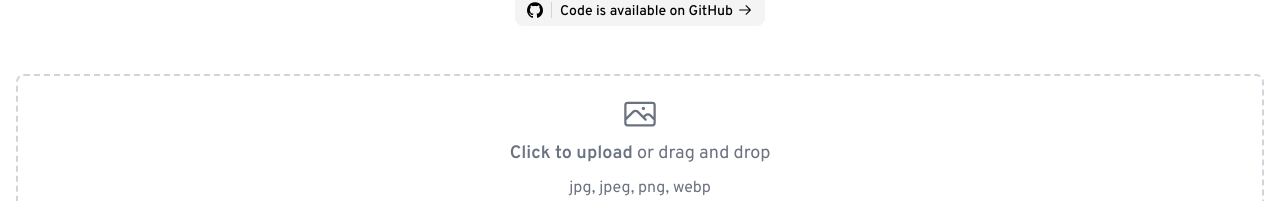
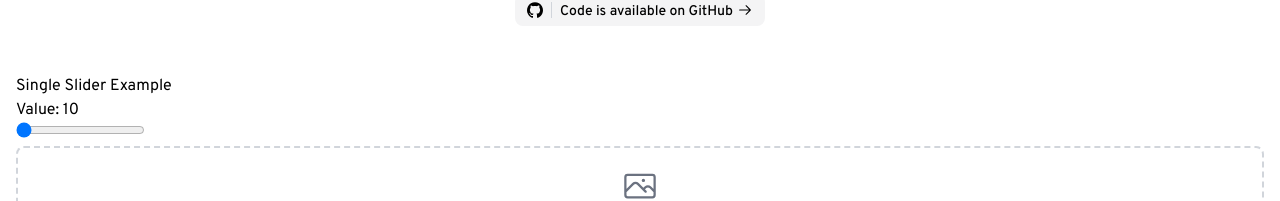
Before and after one commit to abdarker/image-compressor, a React (Vite) app: page / in a window 1280 px wide. Shown: the part 323-524 px from the top of the page. Built offline with nearby package versions, Linux system fonts and the light colour scheme.

Commit message:
quality slider added

```diff
--- a/src/components/MainContent.jsx
+++ b/src/components/MainContent.jsx
@@ -5,6 +5,7 @@ import { PhotoProvider } from "react-photo-view";
 import ImageInfoCard from "./ImageInfoCard";
 import Intro from "./Intro";
 import LoadingSpinner from "./LoadingSpinner";
+import QualitySlider from "./QualitySlider";
 
 const MainContent = () => {
   const [compressedImages, setCompressedImages] = useState([]);
@@ -105,6 +106,7 @@ const MainContent = () => {
   return (
     <div className="container  mx-auto px-4">
       <Intro />
+      <QualitySlider />
       <div className="">
         <label
           className={`flex justify-center items-center cursor-pointer h-30 md:40 border-2 border-dashed rounded-lg
--- /dev/null
+++ b/src/components/QualitySlider.jsx
@@ -0,0 +1,29 @@
+import React, { useState } from "react";
+
+const QualitySlider = () => {
+  const [value, setValue] = useState(10); // Initial value
+
+  const handleChange = (event) => {
+    setValue(parseInt(event.target.value, 10));
+  };
+  console.log("My Log: ", value / 100);
+
+  return (
+    <div>
+      <h2>Single Slider Example</h2>
+      <label htmlFor="slider">Value: {value}</label>
+      <br />
+      <input
+        type="range"
+        id="slider"
+        value={value}
+        min={10}
+        max={90}
+        step={10}
+        onChange={handleChange}
+      />
+    </div>
+  );
+};
+
+export default QualitySlider;
```
